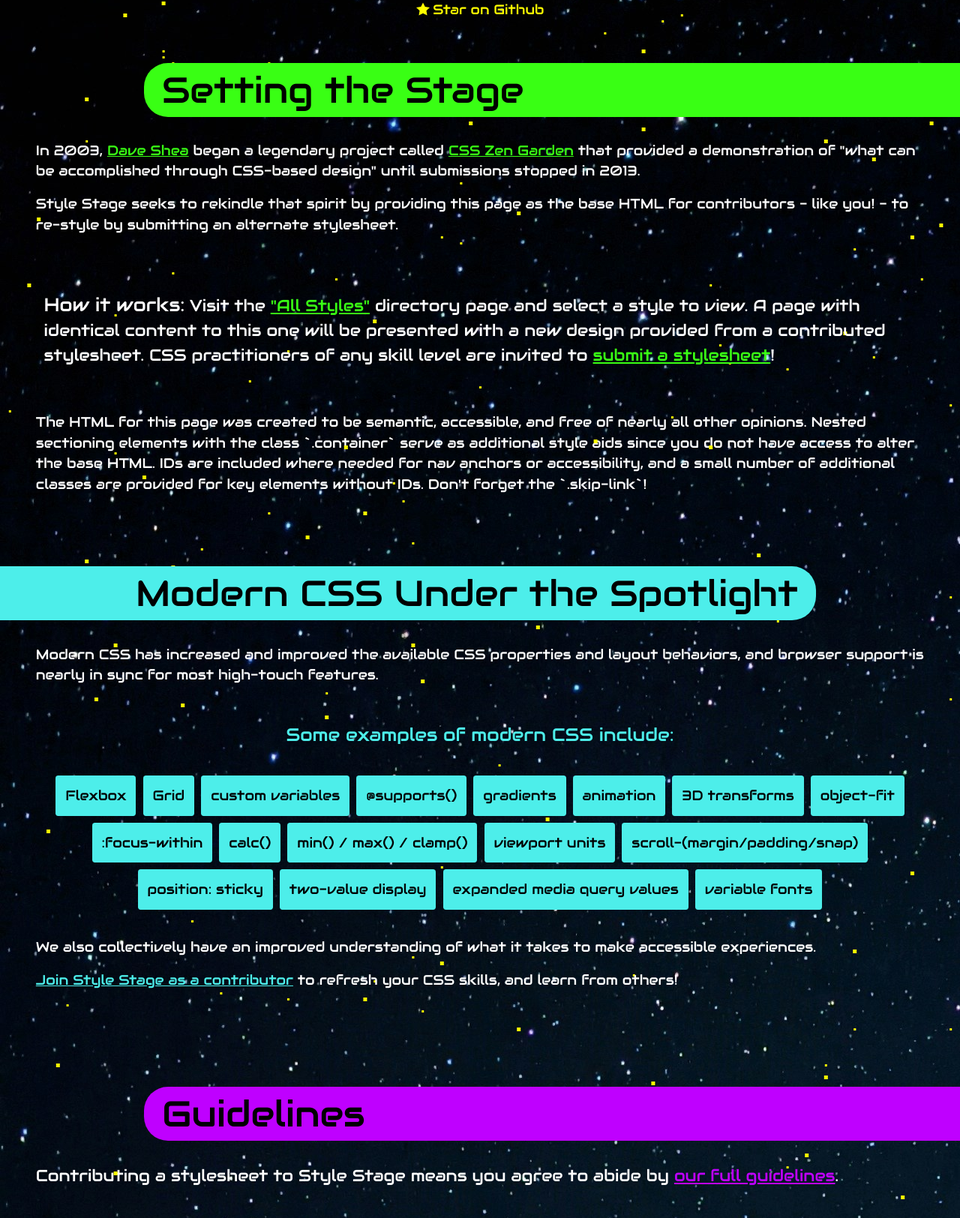
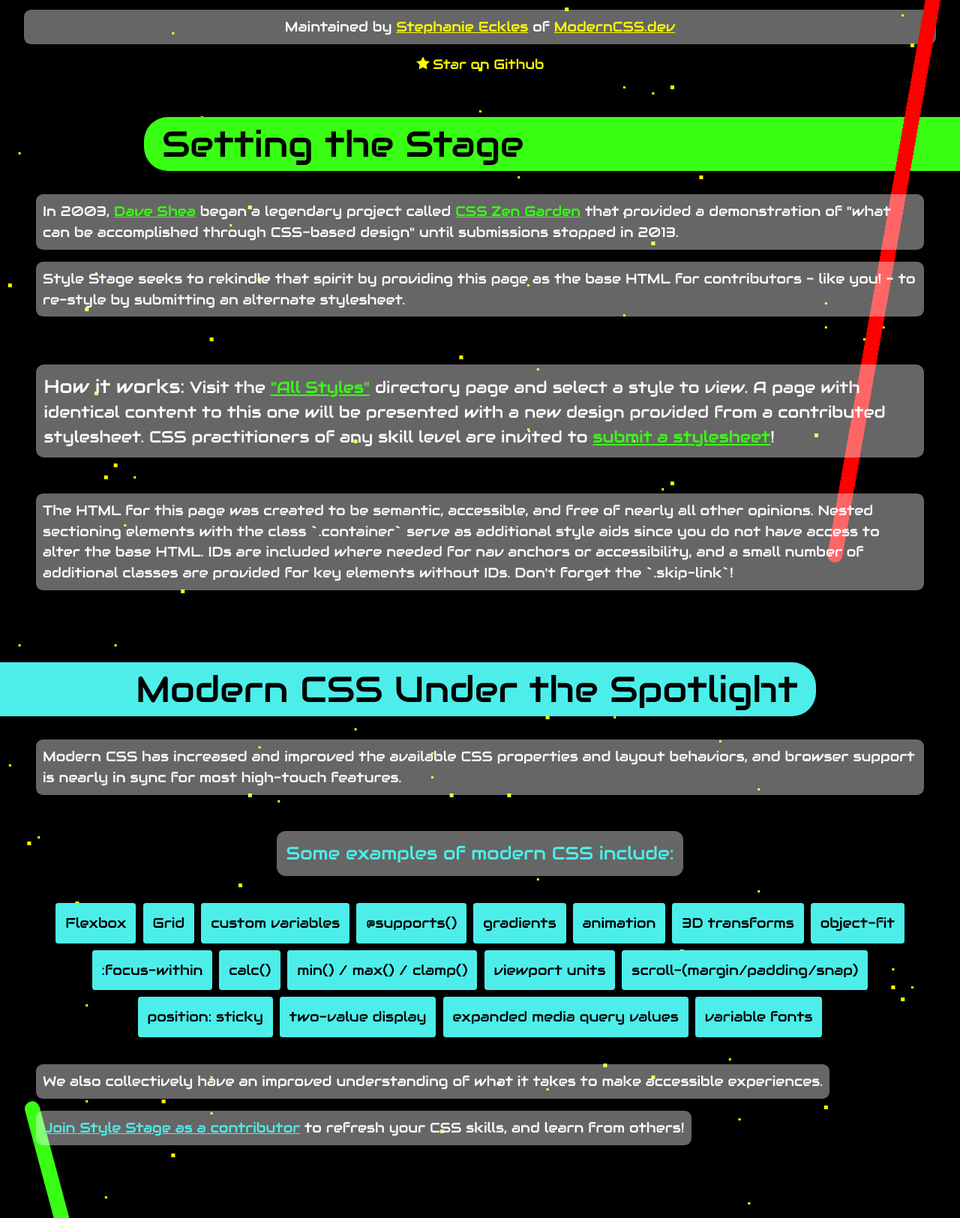
Before and after one commit to GageDorl/SpaceWarsStyleStage, a website: page public/index.html in a window 1280 px wide. Shown: the part 396-2020 px from the top of the page at 75% size. Drawn offline with Linux system fonts and the light colour scheme.

Commit message:
added the saber things

```diff
--- a/sass/_layout.scss
+++ b/sass/_layout.scss
@@ -11,9 +11,11 @@ $stars: ();
 }
 
 body {
-  background-image: url('../olena-bohovyk-6FdG9OL6JLI-unsplash.jpg');
+  background: var(--color-background);
   color: var(--color-text);
   font-family: var(--font-family);
+  display: flex;
+  flex-direction: column;
   &::before {
     content: '';
     position: absolute;
--- a/sass/_nav.scss
+++ b/sass/_nav.scss
@@ -1,5 +1,5 @@
 nav {
-  position: absolute;
+  order: -1;
   top: 0;
   width: 100%;
   display: inline-flex;
--- a/sass/_theme.scss
+++ b/sass/_theme.scss
@@ -70,7 +70,7 @@ $font-sizes: (
 // stylelint-disable
 :root {
   @each $key, $color in $colors {
-    --color-#{$key}: #{$color};
+    --color-#{""+$key}: #{$color};
   }
 
   --color-anchor: #{$link-color};
--- a/sass/_typography.scss
+++ b/sass/_typography.scss
@@ -18,6 +18,12 @@ h2 {
   text-align: center;
 }
 
+p{
+  background-color: rgba(255, 255, 255, 0.4);
+  padding: 0.5em;
+  border-radius: 0.5em;
+}
+
 #main h2 {
   width:90vw;
   position:relative;
@@ -28,10 +34,31 @@ h2 {
   border-radius: 2rem;
 }
 
-#about>.container:nth-of-type(2n-1) h2{
+#about>.container{
+  display: flex;
+
+  p{
+    z-index: 1;
+  }
+
+  &:nth-of-type(2n-1) h2{
+    position: relative;
     transform: translateX(10vw);
     text-align: left;
     background-color: var(--color-green);
+    &::before {
+      content: "";
+      position: absolute;
+      top: -200px;
+      left: 85%;
+      width: 20px;
+      height: 800px;
+      border-radius: 2rem;
+      background-color: var(--color-secondary);
+      transform: rotate(10deg);
+      z-index: -1;
+    }
+  }
 }
 
 #about>.container:nth-of-type(2n) h2, #contribute>.container h2{
@@ -40,10 +67,27 @@ h2 {
   background-color: var(--color-blue);
 }
 
-#guidelines>.container h2 {
+#guidelines>.container {
+  p{
+    z-index: 1;
+  }
+  h2 {
     background-color: var(--color-purple);
     transform: translateX(10vw);
     text-align: left;
+    &::before {
+      content: "";
+      position: absolute;
+      top: -200px;
+      left: -5%;
+      width: 20px;
+      height: 800px;
+      border-radius: 2rem;
+      background-color: var(--color-green);
+      transform: rotate(-15deg);
+      z-index: -1;
+    }
+  }
 }
 
 #contribute>.container h2 {
```
Also changed, not shown: public/style.css. Lines whose indentation alone changed are shown as unchanged.
